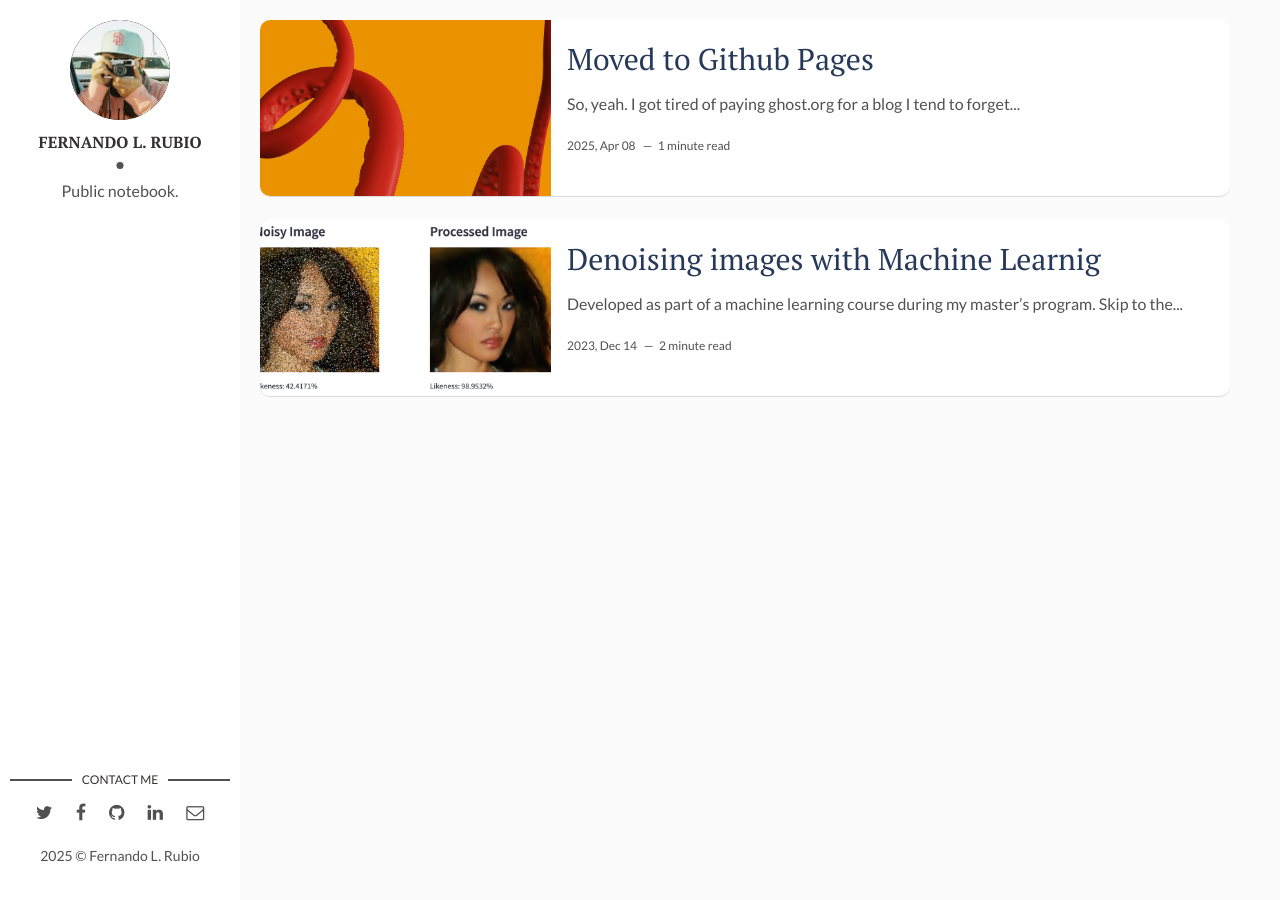
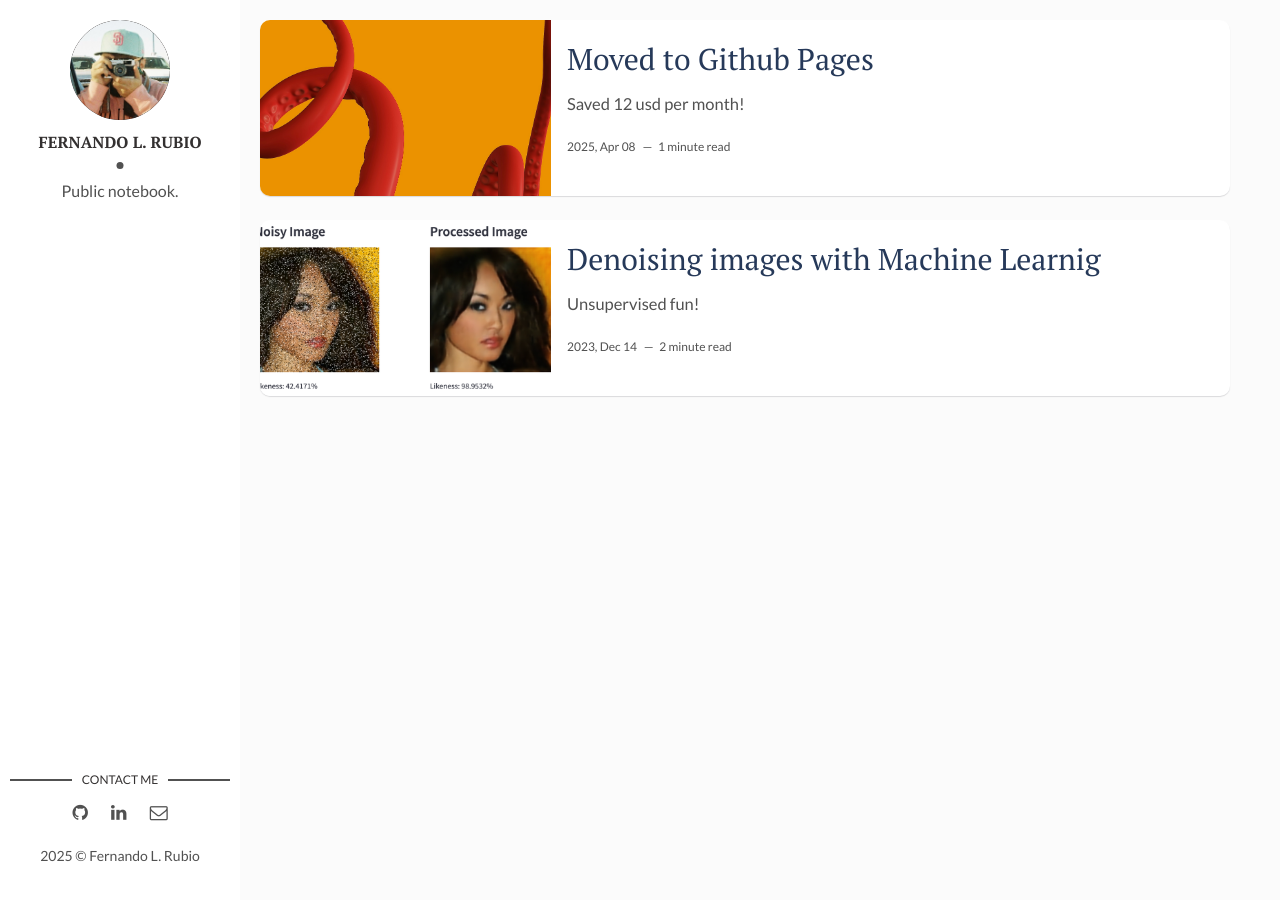
Before and after one commit to FernandoLRubio/blog, a Jekyll site: the page built from docs/index.html, in a window 1280 px wide. Built offline with Jekyll 4.4.1, drawn with Linux system fonts in a browser that asks for light colours; the list of posts is cut into pages by our own code.

Commit message:
excerpt support, css fixes

```diff
--- a/docs/_config.yml
+++ b/docs/_config.yml
@@ -9,7 +9,6 @@ url: "https://https://fernandolrubio.github.io/" # the base hostname & protocol
 author: Fernando L. Rubio # add your name
 author-img: author.jpg # add your photo
 about-author: Public notebook. # add description
-social-github: # add your Github handle
 social-linkedin: # add your Linkedin handle
 
 # Disqus
--- a/docs/_layouts/main.html
+++ b/docs/_layouts/main.html
@@ -16,31 +16,13 @@ layout: default
     <section class="contact">
       <h3 class="contact-title">Contact me</h3>
       <ul>
-        {% if site.social-twitter %}
-          <li><a href="https://twitter.com/{{ site.social-twitter }}" target="_blank"><i class="fa fa-twitter" aria-hidden="true"></i></a></li>
-        {% else %}
-          <li><a href="https://twitter.com/artemsheludko_" target="_blank"><i class="fa fa-twitter" aria-hidden="true"></i></a></li>
-        {% endif %}
-        {% if site.social-facebook %}
-          <li><a href="https://facebook.com/{{ site.social-facebook }}" target="_blank"><i class="fa fa-facebook" aria-hidden="true"></i></a></li>
-        {% else %}
-          <li><a href="https://facebook.com/" target="_blank"><i class="fa fa-facebook" aria-hidden="true"></i></a></li>
-        {% endif %}
-        {% if site.social-github %}
-          <li class="github"><a href="http://github.com/{{site.social-github}}" target="_blank"><i class="fa fa-github"></i></a></li>
-        {% else %}
-          <li class="github"><a href="http://github.com/" target="_blank"><i class="fa fa-github" aria-hidden="true"></i></a></li>
-        {% endif %}
+        <li class="github"><a href="http://github.com/fernandolrubio" target="_blank"><i class="fa fa-github"></i></a></li>
         {% if site.social-linkedin %}
           <li class="linkedin"><a href="https://in.linkedin.com/in/{{site.social-linkedin}}" target="_blank"><i class="fa fa-linkedin"></i></a></li>
         {% else %}
           <li class="linkedin"><a href="https://in.linkedin.com/" target="_blank"><i class="fa fa-linkedin" aria-hidden="true"></i></a></li>
         {% endif %}
-        {% if site.social-email %}
-          <li class="email"><a href="mailto:{{site.social-email}}"><i class="fa fa-envelope-o"></i></a></li>
-        {% else %}
-          <li class="email"><a href="mailto:example.david@blog.com"><i class="fa fa-envelope-o" aria-hidden="true"></i></a></li>
-        {% endif %}
+        <li class="email"><a href="mailto:fernando.lr@ctonico.com" target="_blank"><i class="fa fa-envelope-o"></i></a></li>
       </ul>
     </section> <!-- End Section Contact -->
     <div class="copyright">
--- a/docs/_posts/2023-12-14-denoising-with-machine-learning.md
+++ b/docs/_posts/2023-12-14-denoising-with-machine-learning.md
@@ -5,6 +5,7 @@ date: 2023-12-14
 description: Unsupervised fun! # Add post description (optional)
 img: denoiser.png # Add image post (optional)
 fig-caption: # Add figcaption (optional)
+excerpt: Unsupervised fun!
 tags: [Computer Science, Machine Learning]
 ---
 
--- a/docs/assets/css/main.css
+++ b/docs/assets/css/main.css
@@ -779,6 +779,7 @@ body {
   margin: 0;
   -webkit-font-smoothing: antialiased;
   -moz-osx-font-smoothing: grayscale;
+  font-size: 16.5px;
 }
 
 h1 {
--- a/docs/index.html
+++ b/docs/index.html
@@ -9,7 +9,7 @@ layout: main
   {% endif %}
   <div class="post-content">
     <h2 class="post-title"><a href="{{post.url | prepend: site.baseurl}}">{{post.title}}</a></h2>
-    <p>{{ post.content | strip_html | truncatewords: 15 }}</p>
+    <p>{{ post.excerpt }}</p>
     <span class="post-date">{{post.date | date: '%Y, %b %d'}}&nbsp;&nbsp;&nbsp;—&nbsp;</span>
     <span class="post-words">{% capture words %}{{ post.content | number_of_words }}{% endcapture %}{% unless words contains "-" %}{{ words | plus: 250 | divided_by: 250 | append: " minute read" }}{% endunless %}</span>
   </div>
```
Also changed, not shown: other parts of docs/_posts/2023-12-14-denoising-with-machine-learning.md (+2 -2 lines), docs/_posts/2025-04-08-moved-to-gh.markdown (+2 -5 lines).
